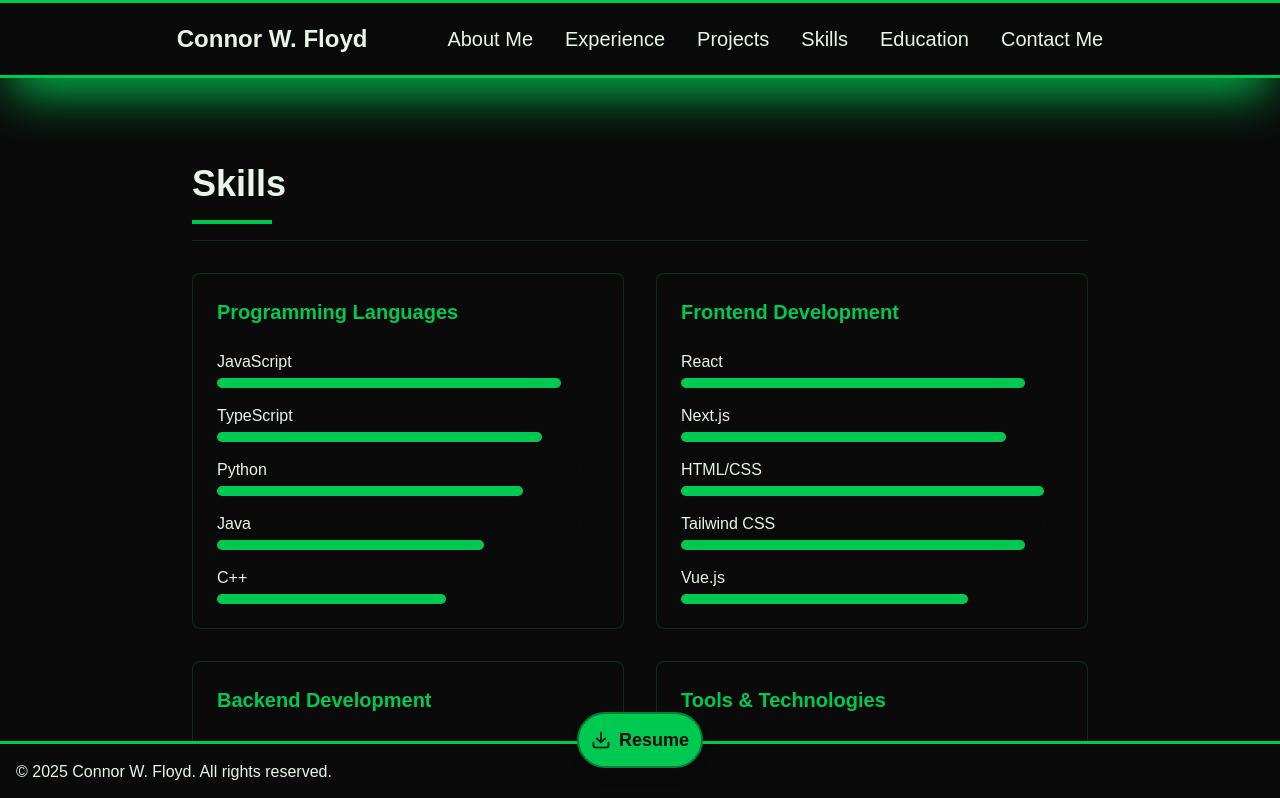
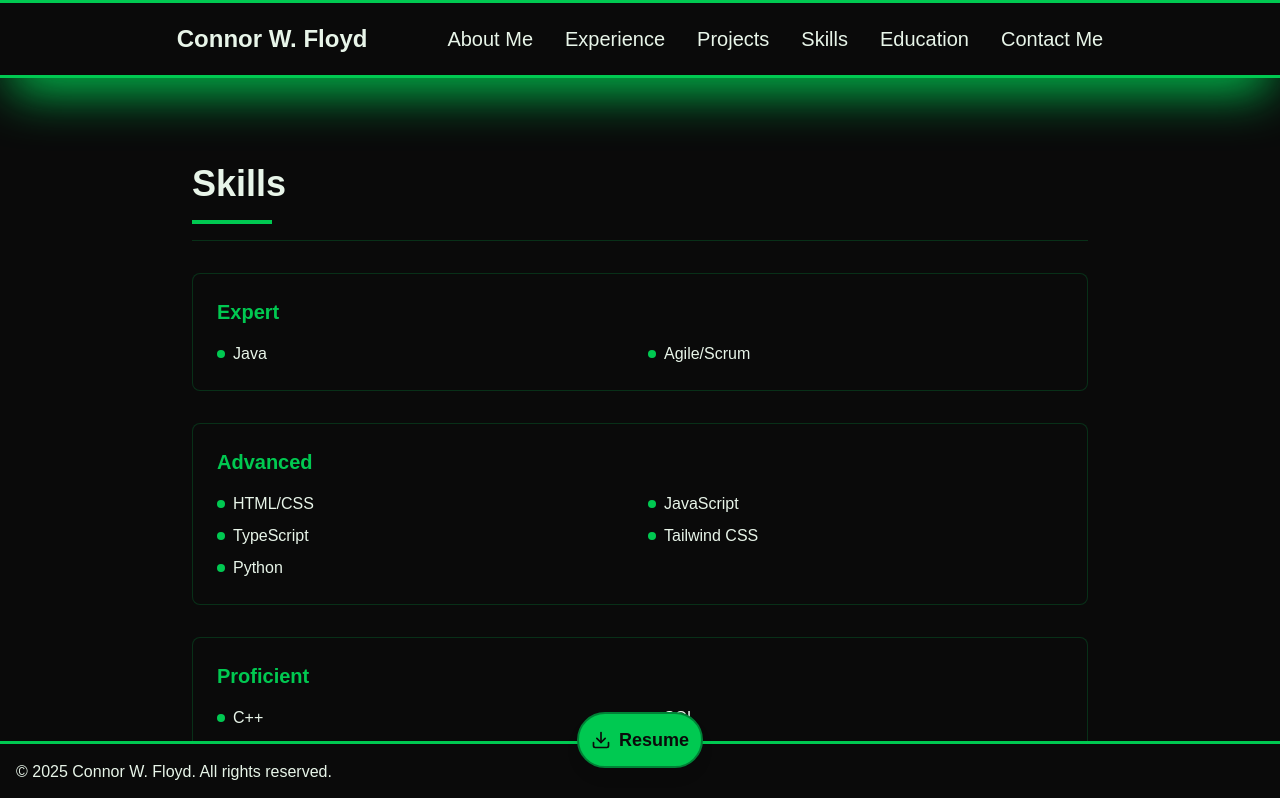
Before and after one commit to xenoyle/portfolio-v2, a Next.js app: page /skills in a window 1280 px wide. Shown: the top 798 px of the page. Built offline with nearby package versions, Linux system fonts and the light colour scheme.

Commit message:
updated skills page to be accurate information and added new qualitative sections

```diff
--- a/src/app/skills/page.tsx
+++ b/src/app/skills/page.tsx
@@ -7,103 +7,83 @@ import React from "react";
 import { motion } from "motion/react";
 
 export default function Skills() {
+  const tiers = [
+    {
+      title: "Expert",
+      skills: ["Java", "Agile/Scrum"],
+    },
+    {
+      title: "Advanced",
+      skills: ["HTML/CSS", "JavaScript", "TypeScript", "Tailwind CSS", "Python"],
+    },
+    {
+      title: "Proficient",
+      skills: [
+        "C++",
+        "SQL",
+        "React",
+        "Node.js",
+        "Next.js",
+        "Git",
+        "CI/CD",
+      ],
+    },
+    {
+      title: "Familiar",
+      skills: ["Flask", "REST APIs", "Unreal Engine 5"],
+    },
+  ];
+
   return (
     <div className="grid grid-rows-[20px_1fr_20px] items-center justify-items-center p-8 pb-20 gap-16 sm:p-20">
       <Header />
+
       <motion.main
         className="container mx-auto px-4 row-start-2"
         initial={{ opacity: 0 }}
         animate={{ opacity: 1 }}
         exit={{ opacity: 0 }}
-        transition={{ duration: 1.3 }}
+        transition={{ duration: 1 }}
       >
         <div className="max-w-4xl mx-auto">
           <div className="mb-8 border-b border-green-500/20 pb-4">
-            <h1 className="text-3xl md:text-4xl font-bold text-foreground">Skills</h1>
-            <div className="h-1 w-20 bg-green-500 mt-4"></div>
+            <h1 className="text-3xl md:text-4xl font-bold text-foreground">
+              Skills
+            </h1>
+            <div className="h-1 w-20 bg-green-500 mt-4" />
           </div>
 
-          <div className="grid gap-8 md:grid-cols-2">
-            <SkillCategory
-              title="Programming Languages"
-              skills={[
-                { name: "JavaScript", level: 90 },
-                { name: "TypeScript", level: 85 },
-                { name: "Python", level: 80 },
-                { name: "Java", level: 70 },
-                { name: "C++", level: 60 },
-              ]}
-            />
-
-            <SkillCategory
-              title="Frontend Development"
-              skills={[
-                { name: "React", level: 90 },
-                { name: "Next.js", level: 85 },
-                { name: "HTML/CSS", level: 95 },
-                { name: "Tailwind CSS", level: 90 },
-                { name: "Vue.js", level: 75 },
-              ]}
-            />
-
-            <SkillCategory
-              title="Backend Development"
-              skills={[
-                { name: "Node.js", level: 85 },
-                { name: "Express", level: 80 },
-                { name: "Django", level: 75 },
-                { name: "Flask", level: 70 },
-                { name: "GraphQL", level: 65 },
-              ]}
-            />
-
-            <SkillCategory
-              title="Tools & Technologies"
-              skills={[
-                { name: "Git", level: 90 },
-                { name: "Docker", level: 80 },
-                { name: "AWS", level: 75 },
-                { name: "CI/CD", level: 85 },
-                { name: "Agile/Scrum", level: 90 },
-              ]}
-            />
+          <div className="grid gap-8">
+            {tiers.map(({ title, skills }) => (
+              <TierCard key={title} title={title} skills={skills} />
+            ))}
           </div>
         </div>
       </motion.main>
+
       <ResumeButton />
       <Footer />
     </div>
   );
 }
 
-interface Skill {
-  name: string;
-  level: number;
+interface TierCardProps {
+  title: string;
+  skills: string[];
 }
 
-interface SkillCategoryProps {
-  title: string;
-  skills: Skill[];
-}
-
-function SkillCategory({ title, skills }: SkillCategoryProps) {
+function TierCard({ title, skills }: TierCardProps) {
   return (
     <div className="bg-background border border-green-500/20 rounded-lg p-6">
-      <h2 className="text-xl font-bold mb-6 text-green-500">{title}</h2>
-
-      <div className="space-y-4">
-        {skills.map((skill, index) => (
-          <div key={index}>
-            <div className="flex justify-between mb-1">
-              <span className="text-foreground">{skill.name}</span>
-              <span className="text-background/60">{skill.level}%</span>
-            </div>
-            <div className="w-full bg-backgroun] rounded-full h-2.5">
-              <div className="bg-green-500 h-2.5 rounded-full" style={{ width: `${skill.level}%` }}></div>
-            </div>
-          </div>
+      <h2 className="text-xl font-semibold mb-4 text-green-500">{title}</h2>
+      <ul className="grid grid-cols-2 gap-x-4 gap-y-2">
+        {skills.map((skill) => (
+          <li key={skill} className="flex items-center text-foreground">
+            <span className="inline-block w-2 h-2 mr-2 bg-green-500 rounded-full" />
+            {skill}
+          </li>
         ))}
-      </div>
+      </ul>
     </div>
   );
 }
```
